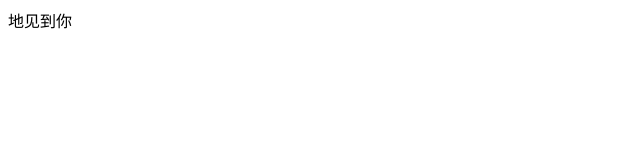
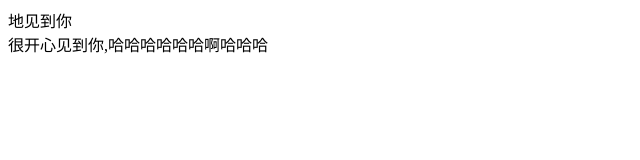
Before and after one commit to giveupwwl/myfirst, a plain HTML site: page index.html in a window 1280 px wide. Shown: the whole page, without its empty margins (0-640 px from the left). Drawn offline with Linux system fonts and the light colour scheme.

Commit message:
更改小王

```diff
--- a/index.html
+++ b/index.html
@@ -8,5 +8,6 @@
 </head>
 <body>
   <div>地见到你</div>
+  <div>很开心见到你,哈哈哈哈哈哈啊哈哈哈</div>
 </body>
 </html>
```
